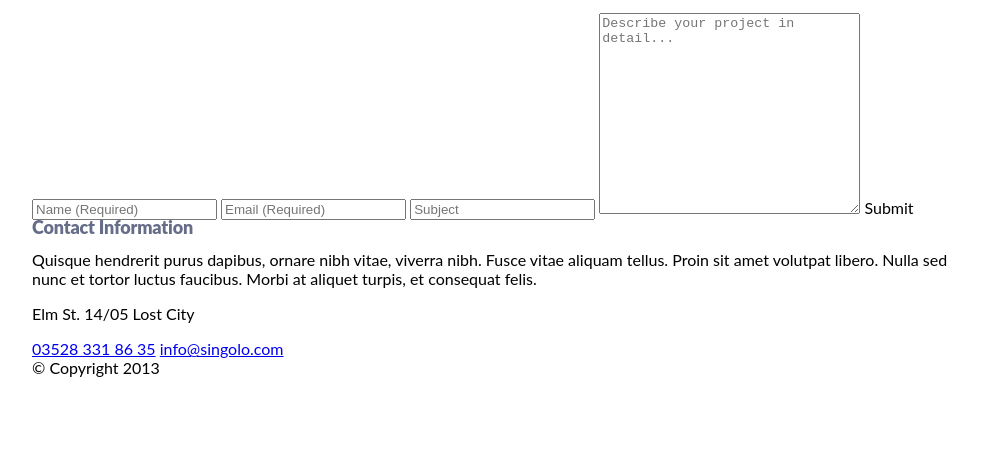
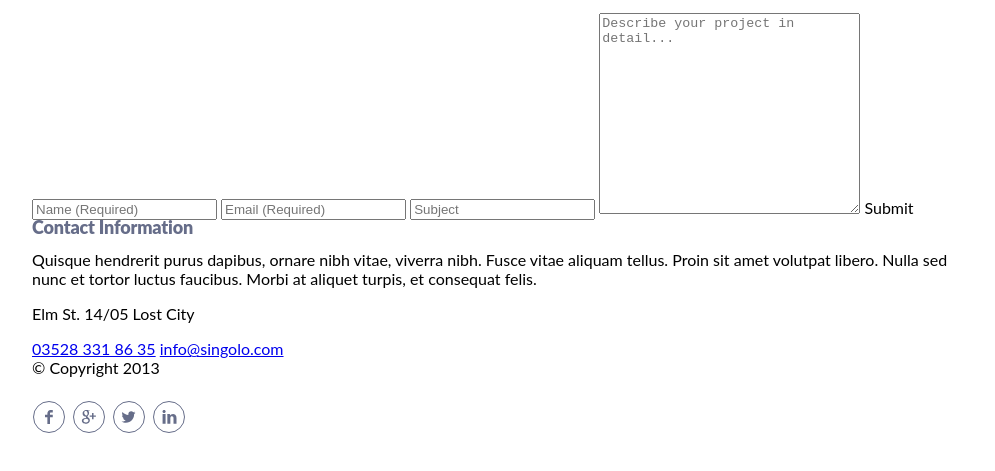
Before and after one commit to Wadimx199789/singolo, a plain HTML site: page singolo3.html in a window 1280 px wide. Shown: the part 93-564 px from the top of the page, without its empty margins (138-1133 px from the left). Drawn offline with Linux system fonts and the light colour scheme; files that its build step writes are made by us from their sources.

Commit message:
add styles for icons in singolo3

```diff
--- a/singolo3.css
+++ b/singolo3.css
@@ -73,3 +73,48 @@ body {
     opacity: 0.7;
     cursor: default;
   }
+  .social-icons {
+    margin-top: 24px;
+    padding-left: 1px;
+  }
+
+  .social-icons .icon {
+    display: inline-block;
+
+    width: 30px;
+    height: 30px;
+
+    background-repeat: no-repeat;
+    background-position: center center;
+    border: 1px solid var(--text);
+    border-radius: 50%;
+  }
+
+  .social-icons .icon:not(:first-child) {
+    margin-left: 4px;
+  }
+
+  .social-icons .icon:hover,
+  .contact-form__info .phone:hover,
+  .contact-form__info .email:hover {
+    opacity: 0.6;
+  }
+
+  .icon.icon_facebook {
+    background-image: url("assets/icon_facebook.svg");
+  }
+
+  .icon.icon_google-plus {
+    background-image: url("assets/icon_google-plus.svg");
+    background-position-x: 7px;
+  }
+
+  .icon.icon_twitter {
+    background-image: url("assets/icon_twitter.svg");
+    background-position-x: 7px;
+  }
+
+  .icon.icon_linkedin {
+    background-image: url("assets/icon_linkedin.svg");
+    background-position-y: 7px;
+  }
```
